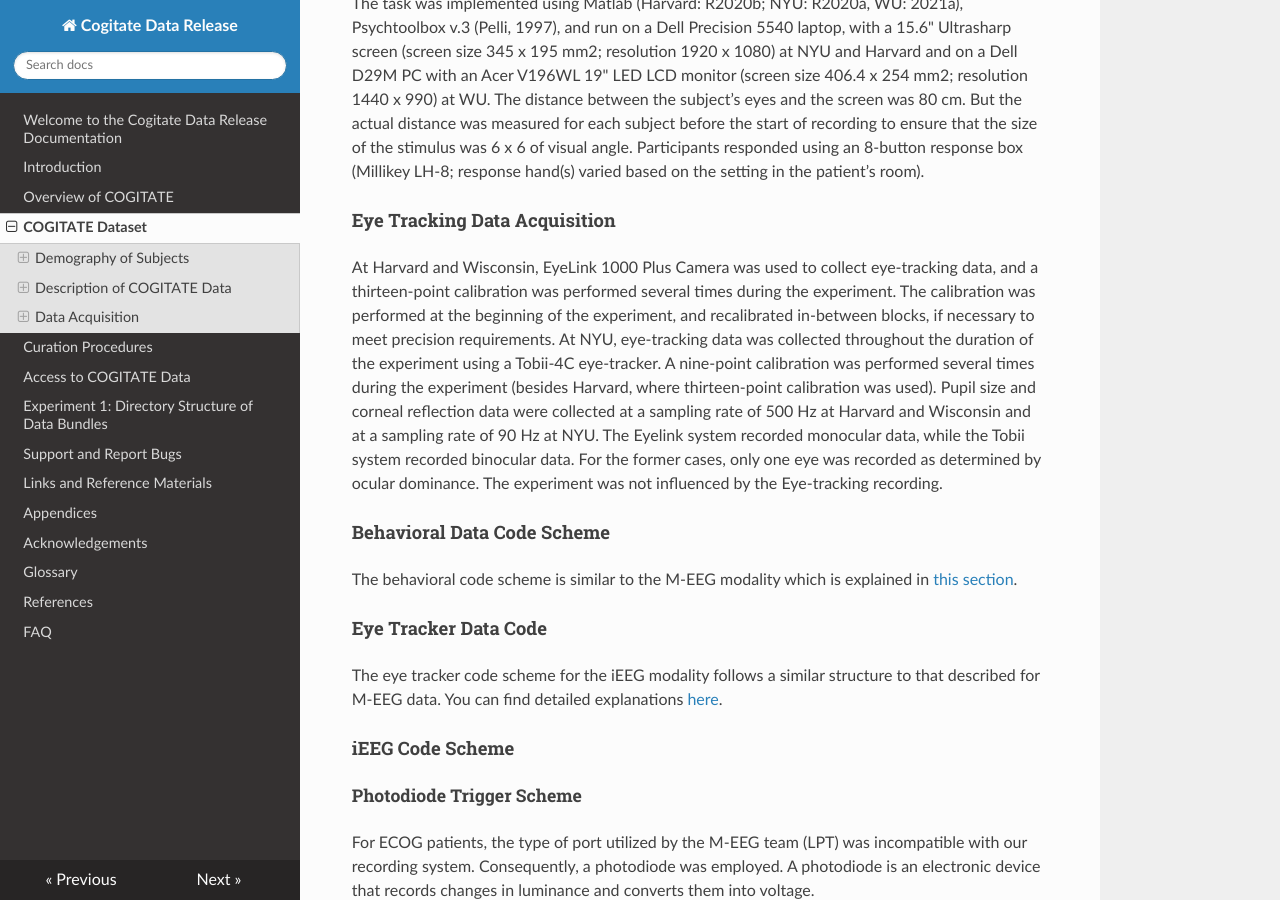
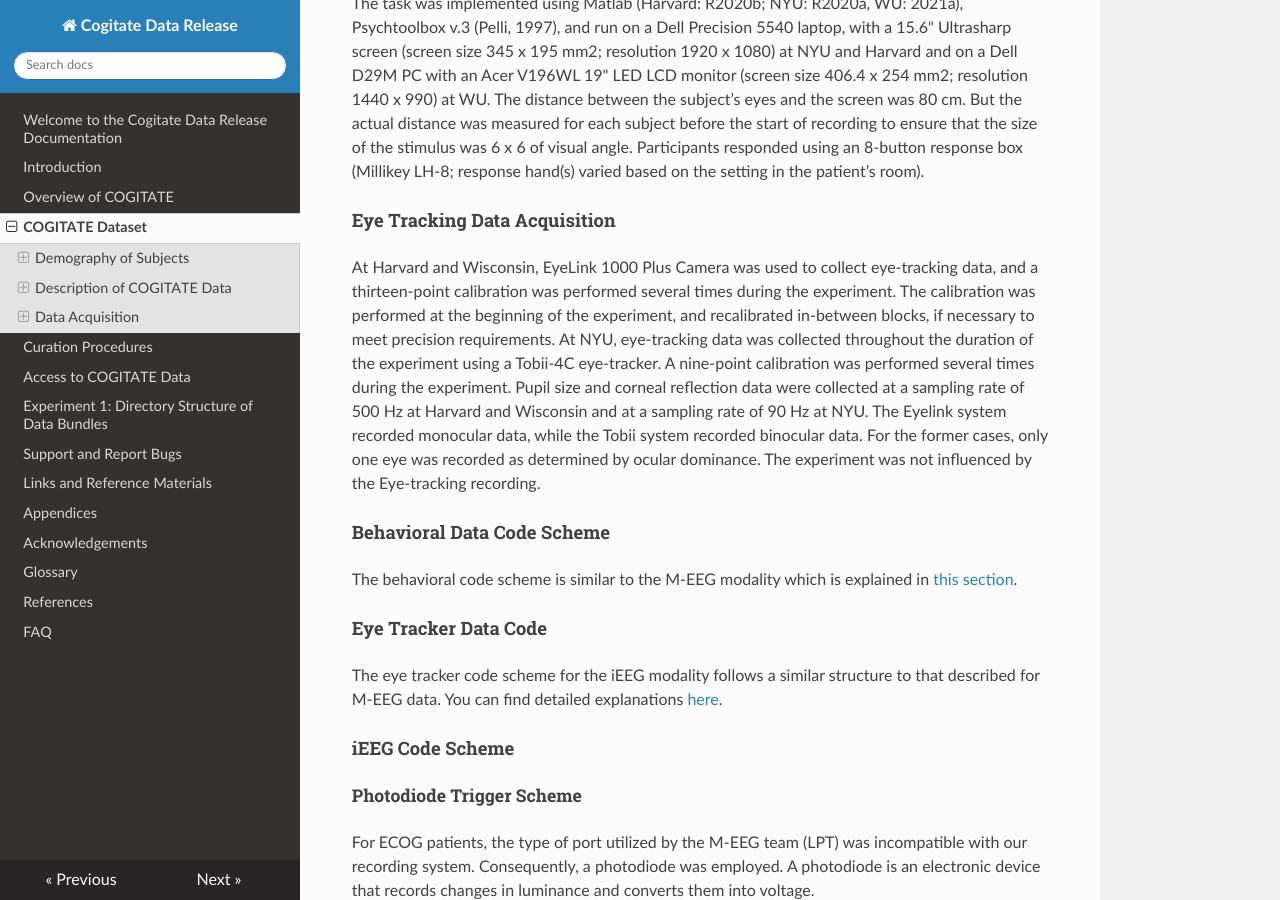
Before and after one commit to Cogitate-consortium/cogitate-data, an MkDocs documentation site: the page built from docs/03_cogdataset.md, in a window 1280 px wide and 900 px high, scrolled down 16648 px. Built offline with MkDocs 1.6.1, drawn with Linux system fonts in a browser that asks for light colours; nearby versions of some CDN libraries.

Commit message:
Removed repetitive sentence from "Eye Tracking Data Acquisition" in iEEG Data Acquisition

```diff
--- a/docs/03_cogdataset.md
+++ b/docs/03_cogdataset.md
@@ -365,7 +365,7 @@
 
 #### Eye Tracking Data Acquisition
 
-At Harvard and Wisconsin, EyeLink 1000 Plus Camera was used to collect eye-tracking data, and a thirteen-point calibration was performed several times during the experiment. The calibration was performed at the beginning of the experiment, and recalibrated in-between blocks, if necessary to meet precision requirements. At NYU, eye-tracking data was collected throughout the duration of the experiment using a Tobii-4C eye-tracker. A nine-point calibration was performed several times during the experiment (besides Harvard, where thirteen-point calibration was used). Pupil size and corneal reflection data were collected at a sampling rate of 500 Hz at Harvard and Wisconsin and at a sampling rate of 90 Hz at NYU. The Eyelink system recorded monocular data, while the Tobii system recorded binocular data. For the former cases, only one eye was recorded as determined by ocular dominance. The experiment was not influenced by the Eye-tracking recording.
+At Harvard and Wisconsin, EyeLink 1000 Plus Camera was used to collect eye-tracking data, and a thirteen-point calibration was performed several times during the experiment. The calibration was performed at the beginning of the experiment, and recalibrated in-between blocks, if necessary to meet precision requirements. At NYU, eye-tracking data was collected throughout the duration of the experiment using a Tobii-4C eye-tracker. A nine-point calibration was performed several times during the experiment. Pupil size and corneal reflection data were collected at a sampling rate of 500 Hz at Harvard and Wisconsin and at a sampling rate of 90 Hz at NYU. The Eyelink system recorded monocular data, while the Tobii system recorded binocular data. For the former cases, only one eye was recorded as determined by ocular dominance. The experiment was not influenced by the Eye-tracking recording.
 
 #### Behavioral Data Code Scheme
 
```
